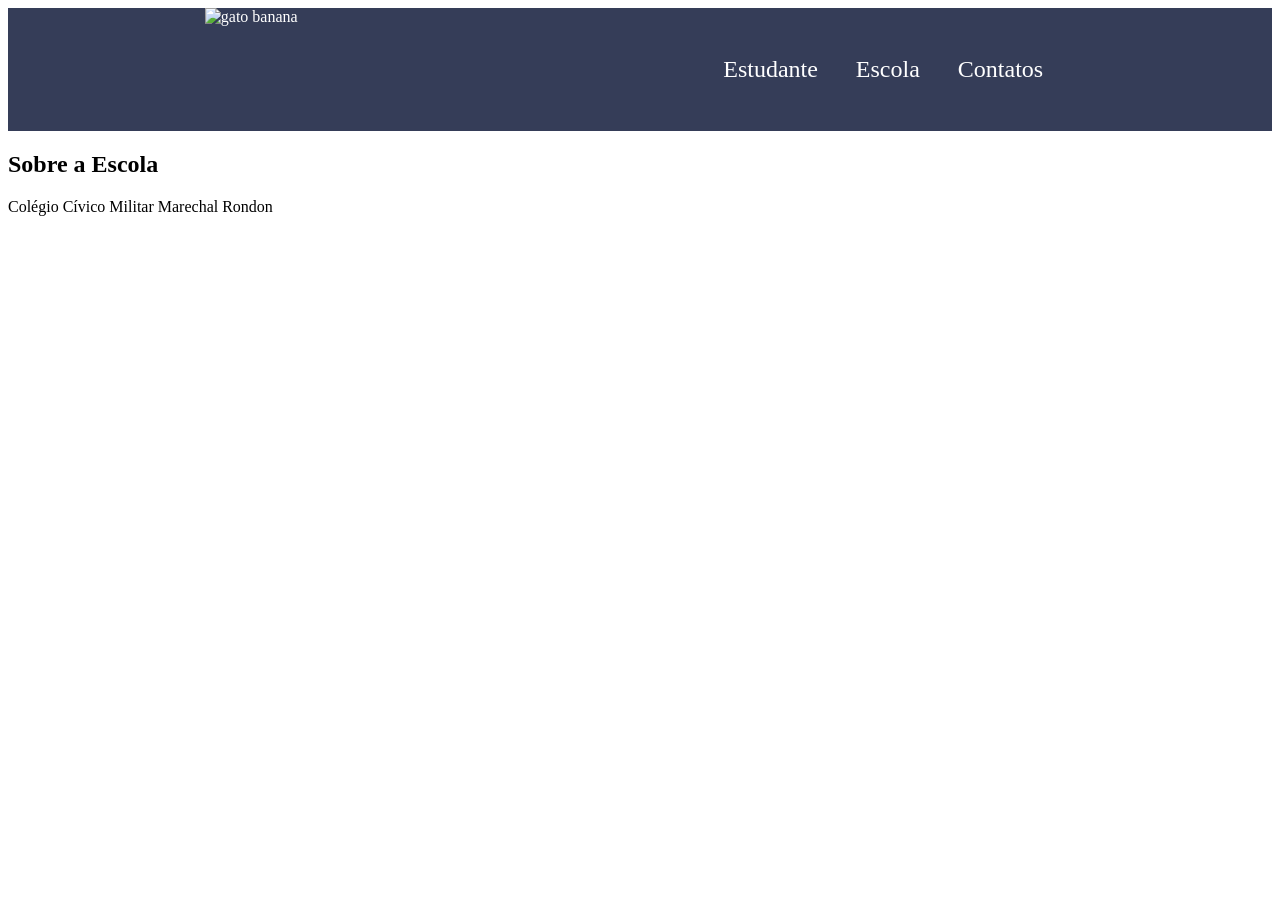
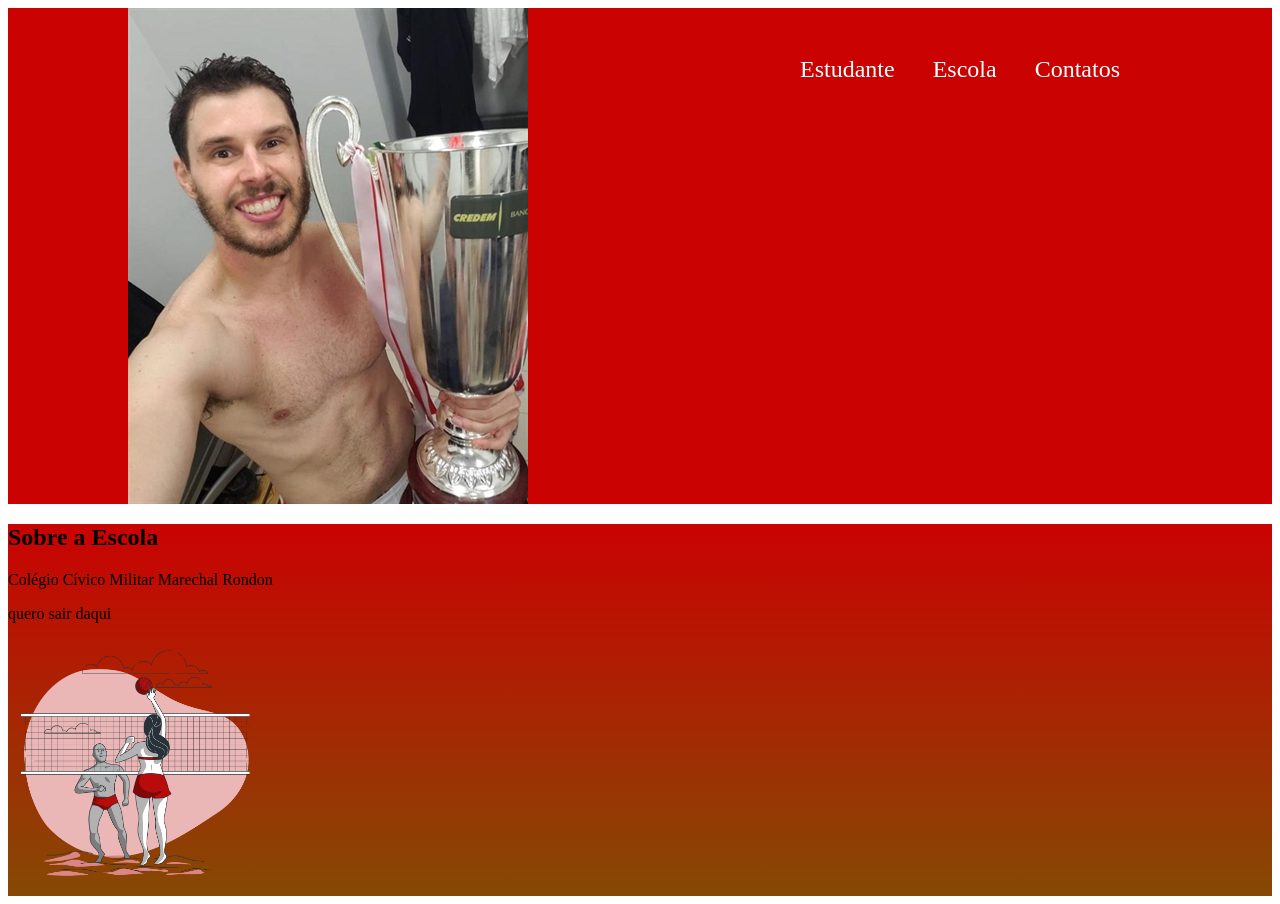
Before and after one commit to duplaxs/site-escola, a plain HTML site: page index.html in a window 1280 px wide. Before the commit the page ends 800 px from the top, so only its background shows below. Drawn offline with Linux system fonts and the light colour scheme.

Commit message:
Add files via upload

```diff
--- a/index.html
+++ b/index.html
@@ -9,7 +9,7 @@
 </head>
 <header class="cabecalho">
 
-<img class ="gato" src="gato banana.jpg" alt="gato banana">
+<img class ="bruno" src="imagem.jpg" alt="foto do bruno">
 
 <ul class="cabecalho-lista-item">
     <li class="cabecalho-lista-item">Estudante</li>
@@ -21,7 +21,9 @@
 </header>
 <section class="escola">
     <h2 class="escola-titulo">Sobre a Escola</h2>
-    <p class="escola-texto">Colégio Cívico Militar Marechal Rondon </p>
+    <p class="escola-texto-um">Colégio Cívico Militar Marechal Rondon </p>
+    <p  class="escola-texto-dois"> quero sair daqui</p>
+    <img class="jogo-volei" src="jogovolei.png"alt="um homem e uma mulher joganndo volei de praia, e a mulher sacando nele, ambos estão com roupas roxas">
 </section>
 
 </html>
--- a/style.css
+++ b/style.css
@@ -1,5 +1,5 @@
 header{
-    background-color: #353d58;
+    background-color: #ca0202;
     color:white;
     display: flex;
     justify-content: space-around;
@@ -16,3 +16,10 @@ header{
     padding: 24px 0;
     font-size: 24px;
 }
+.jogo-volei{
+    width: 20%;
+}
+.escola{
+    background-image:linear-gradient(#ca0202,#854904
+    )
+}
```
Also changed, not shown: jogovolei.png (added).
